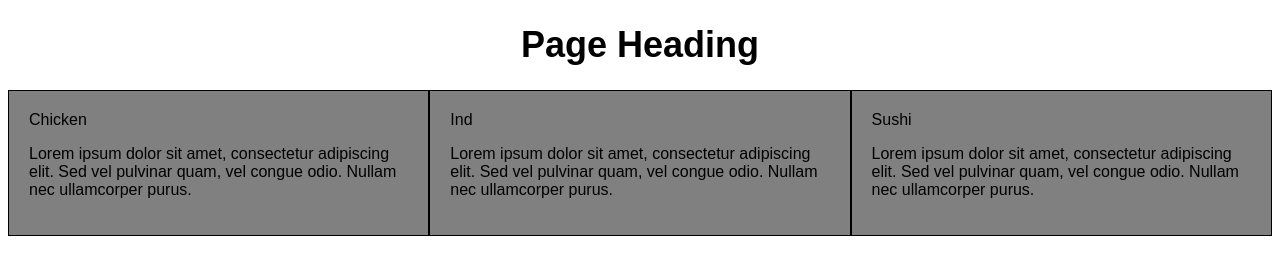
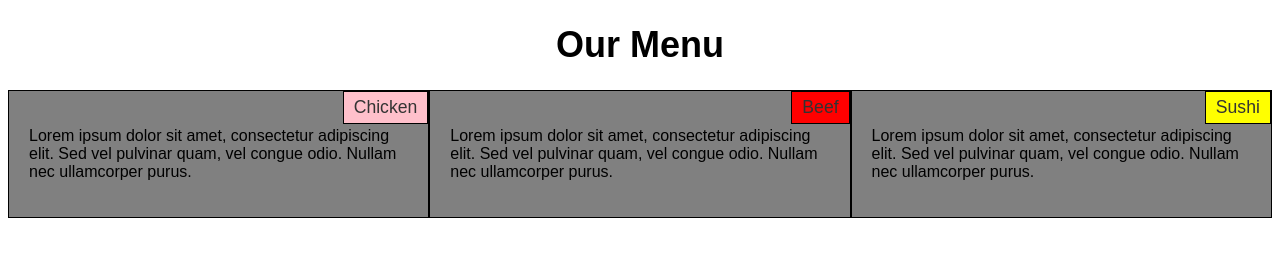
Before and after one commit to shubhamDhapola/webDev, a plain HTML site: page index.html in a window 1280 px wide. Drawn offline with Linux system fonts and the light colour scheme.

Commit message:
Update index.html

```diff
--- a/index.html
+++ b/index.html
@@ -9,22 +9,22 @@
 </head>
 
 <body>
-  <h1>Page Heading</h1>
+  <h1>Our Menu</h1>
 
   <section>
-    <div class="section-title">Chicken</div>
+    <div class="section-title1">Chicken</div>
     <p>Lorem ipsum dolor sit amet, consectetur adipiscing elit. Sed vel pulvinar quam, vel congue odio. Nullam nec
       ullamcorper purus.</p>
   </section>
 
   <section>
-    <div class="section-title">Ind</div>
+    <div class="section-title2">Beef</div>
     <p>Lorem ipsum dolor sit amet, consectetur adipiscing elit. Sed vel pulvinar quam, vel congue odio. Nullam nec
       ullamcorper purus.</p>
   </section>
 
   <section>
-    <div class="section-title">Sushi</div>
+    <div class="section-title3">Sushi</div>
     <p>Lorem ipsum dolor sit amet, consectetur adipiscing elit. Sed vel pulvinar quam, vel congue odio. Nullam nec
       ullamcorper purus.</p>
   </section>
```
